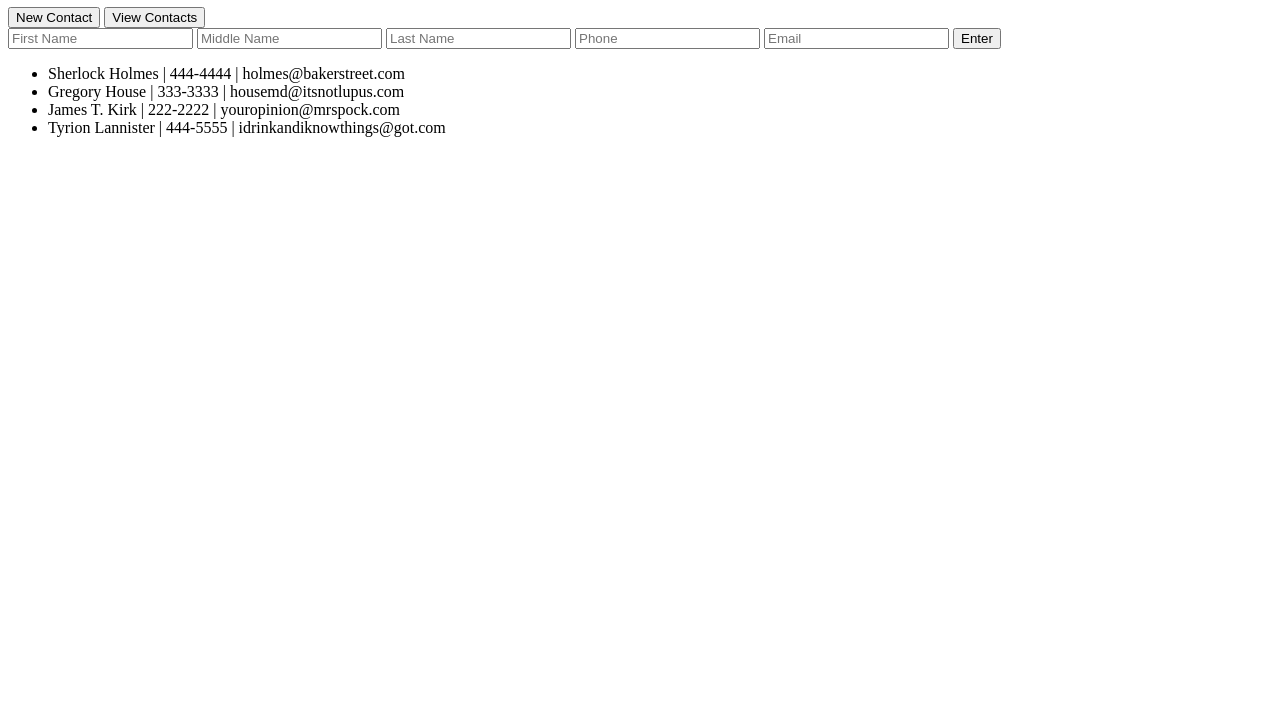
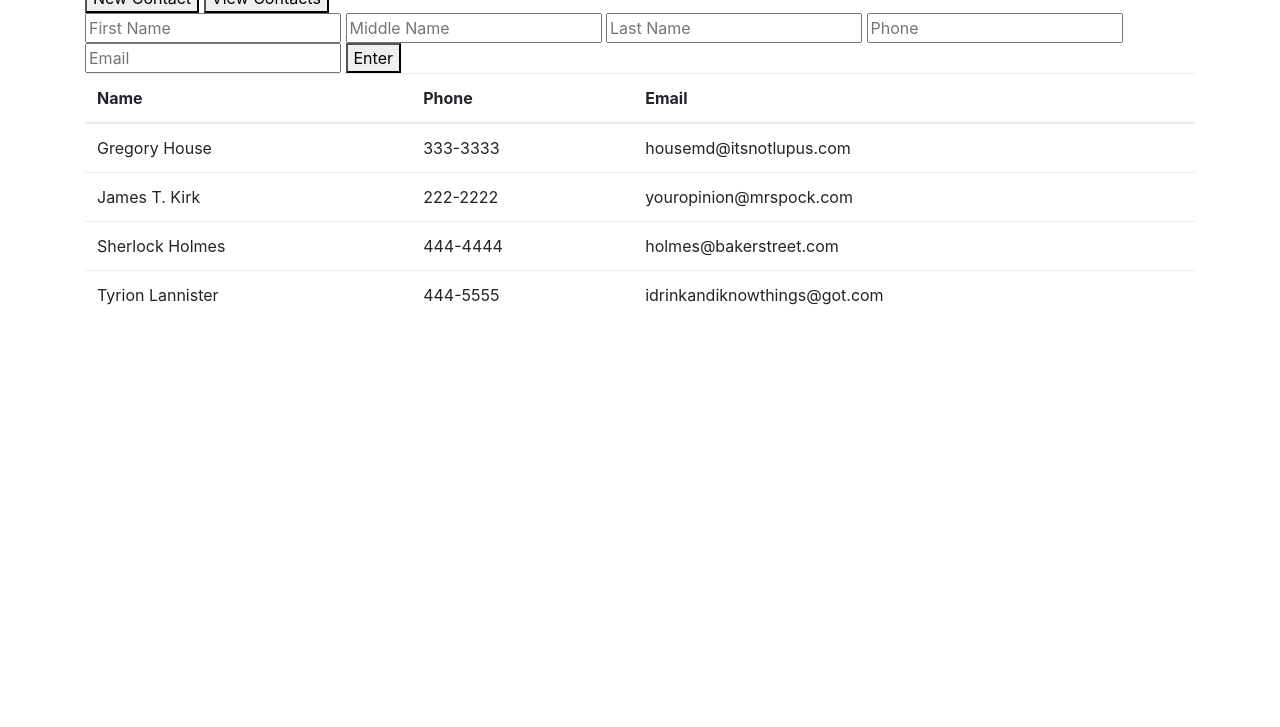
Before and after one commit to farhadahmed/mean-contacts-app, a website: page app/index.html in a window 1280 px wide. Shown: the part 73-800 px from the top of the page. Drawn offline with nearby package versions, Linux system fonts and the light colour scheme.

Commit message:
style with bootstrap and add html table

```diff
--- a/app/index.html
+++ b/app/index.html
@@ -4,14 +4,17 @@
 <head>
 	<meta charset="UTF-8">
 	<title>Contacts</title>
+	<link rel="stylesheet" href="https://maxcdn.bootstrapcdn.com/bootstrap/4.0.0-beta.2/css/bootstrap.min.css" integrity="sha384-PsH8R72JQ3SOdhVi3uxftmaW6Vc51MKb0q5P2rRUpPvrszuE4W1povHYgTpBfshb" crossorigin="anonymous">
 	<script src="https://ajax.googleapis.com/ajax/libs/angularjs/1.6.4/angular.min.js"></script>
 </head>
 <body ng-controller="mainController">
+
+	<div class="container" ng-submit="addContact()">
 		<h1>Contacts</h1>
 		<button>New Contact</button>
 		<button>View Contacts</button>
  		<div>
-		<form ng-submit="addContact()">
+			<form>
 				<!-- ng-model is used to bind input values to an AngularJS variable -->
 				<input type="text" placeholder="First Name" ng-model="firstname" required>
 				<input type="text" placeholder="Middle Name" ng-model="middlename">
@@ -19,14 +22,26 @@
 				<input type="text" placeholder="Phone" ng-model="phoneNumber">
 				<input type="text" placeholder="Email" ng-model="email">
 				<button type="submit">Enter</button>
-			<!-- <button ng-click="addContact()">Enter</button> -->
 			</form>
 		</div>
 		<div>
-		<ul>
-			<li ng-repeat="contact in contacts | orderBy: 'name'">{{contact.firstname}} {{contact.middlename}}
-				{{contact.lastname}} | {{contact.phone}} | {{contact.email}}</li>
-		</ul>
+
+			<table class="table">
+				<thead>
+					<tr>
+						<th>Name</th>
+						<th>Phone</th>
+						<th>Email</th>
+					</tr>
+					<tr ng-repeat="contact in contacts | orderBy: 'firstname'">
+						<td>{{contact.firstname}} {{contact.middlename}} {{contact.lastname}}</td>
+						<td>{{contact.phone}}</td>
+						<td>{{contact.email}}</td>
+					</tr>
+				</thead>
+			</table>
+
+		</div>
 	</div>
 
 	<script type="text/javascript" src="js/script.js"></script>
```
Lines whose indentation alone changed are shown as unchanged.
